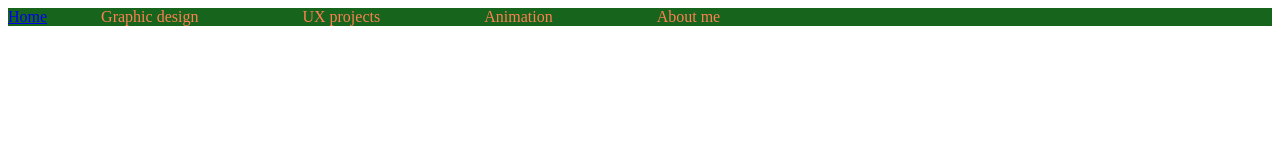
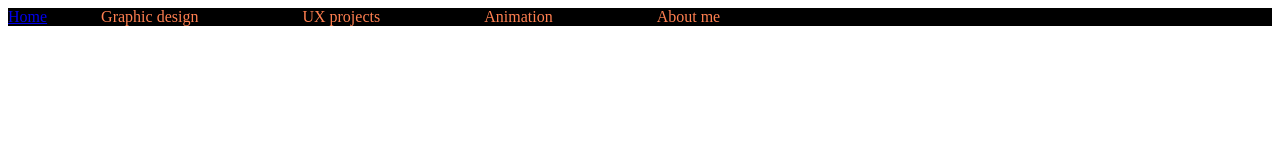
Before and after one commit to RockyArcaro/IDM221-ra873, a plain HTML site: page Main.html in a window 1280 px wide. Drawn offline with Linux system fonts and the light colour scheme.

Commit message:
Trying to fix hosting bug

```diff
--- a/CSS.css
+++ b/CSS.css
@@ -2,7 +2,7 @@ span{
     color:coral
 }
 #navbar{
-    background-color: rgb(23, 100, 29);
+    background-color: rgb(0, 0, 0);
     width:100%;
     height: 10%;
 }
```
